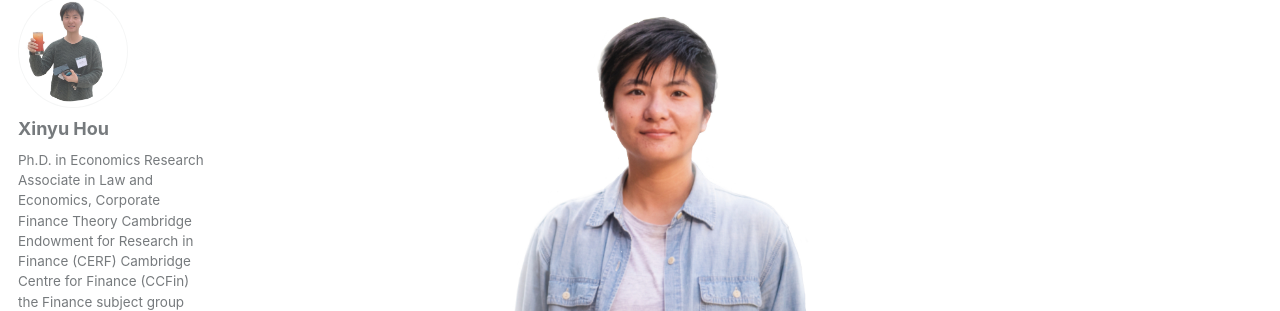
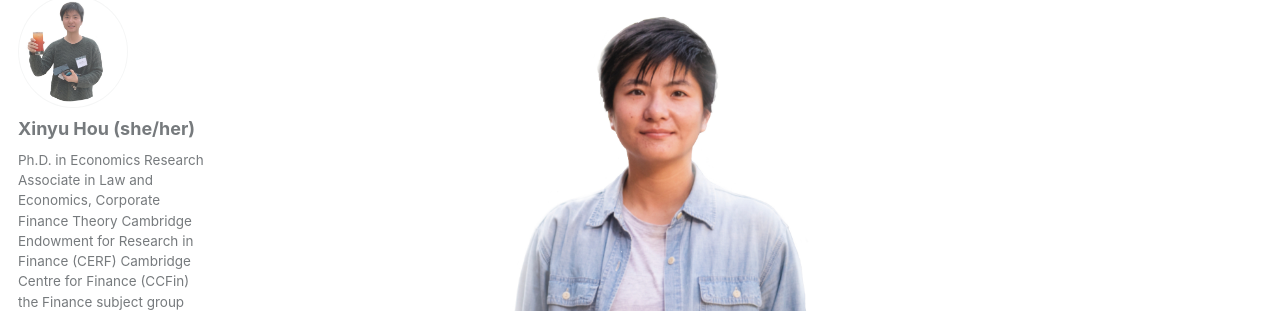
Before and after one commit to xinyuhou94/xinyuhou94.github.io, a Jekyll site: the page built from _pages/about.md, in a window 1280 px wide. Shown: the part 123-434 px from the top of the page. Built offline with Jekyll 4.4.1, drawn with Linux system fonts in a browser that asks for light colours.

Commit message:
Update _config.yml

```diff
--- a/_config.yml
+++ b/_config.yml
@@ -78,7 +78,7 @@ analytics:
 
 # Site Author
 author:
-  name             : "Xinyu Hou"
+  name             : "Xinyu Hou (she/her)"
   avatar           : "xinyu.jpg"
   bio              : " Ph.D. in Economics
                        Research Associate in Law and Economics,
```
